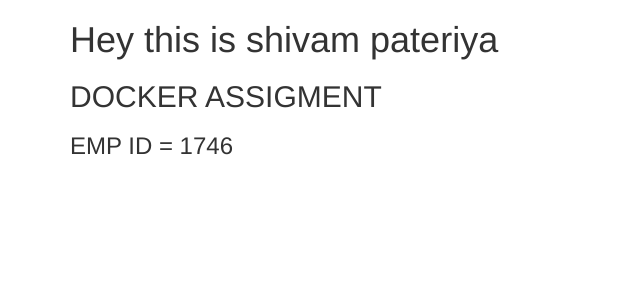
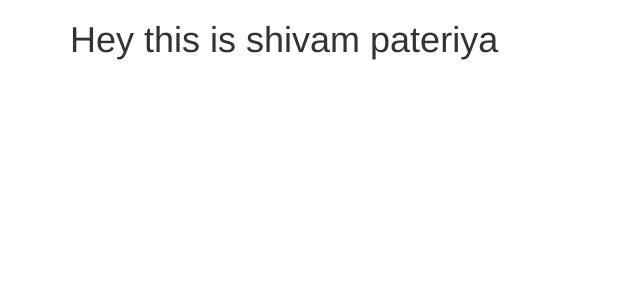
Before and after one commit to shivampateriya1/Docker-file, a Flask app: page / in a window 1280 px wide. Shown: the top 300 px of the page, without its empty margins (0-640 px from the left). Run offline with Flask 2, Linux system fonts and the light colour scheme; some libraries are stand-ins or nearby versions.

Commit message:
first commit

```diff
--- a/app.py
+++ b/app.py
@@ -2,5 +2,7 @@ from flask import Flask,render_template
 p1 = Flask(__name__)
 
 @p1.route('/')
-def assigment():
+def main():
     return render_template('try.html')
+if __name__ == '__main__':
+    p1.run(host="0.0.0.0",port=8082)
--- a/templates/try.html
+++ b/templates/try.html
@@ -13,8 +13,8 @@
 <div class="container">
 
   <h1>Hey this is shivam pateriya </h1>
-  <h2>DOCKER ASSIGMENT </h2>
-  <h3>EMP ID = 1746</h3>
+  <!-- <h2>DOCKER learninig docker </h2> -->
+  <!-- <h3>EMP ID = 1746</h3> -->
 
 </div>
 
```
Also changed, not shown: 1 other file.
